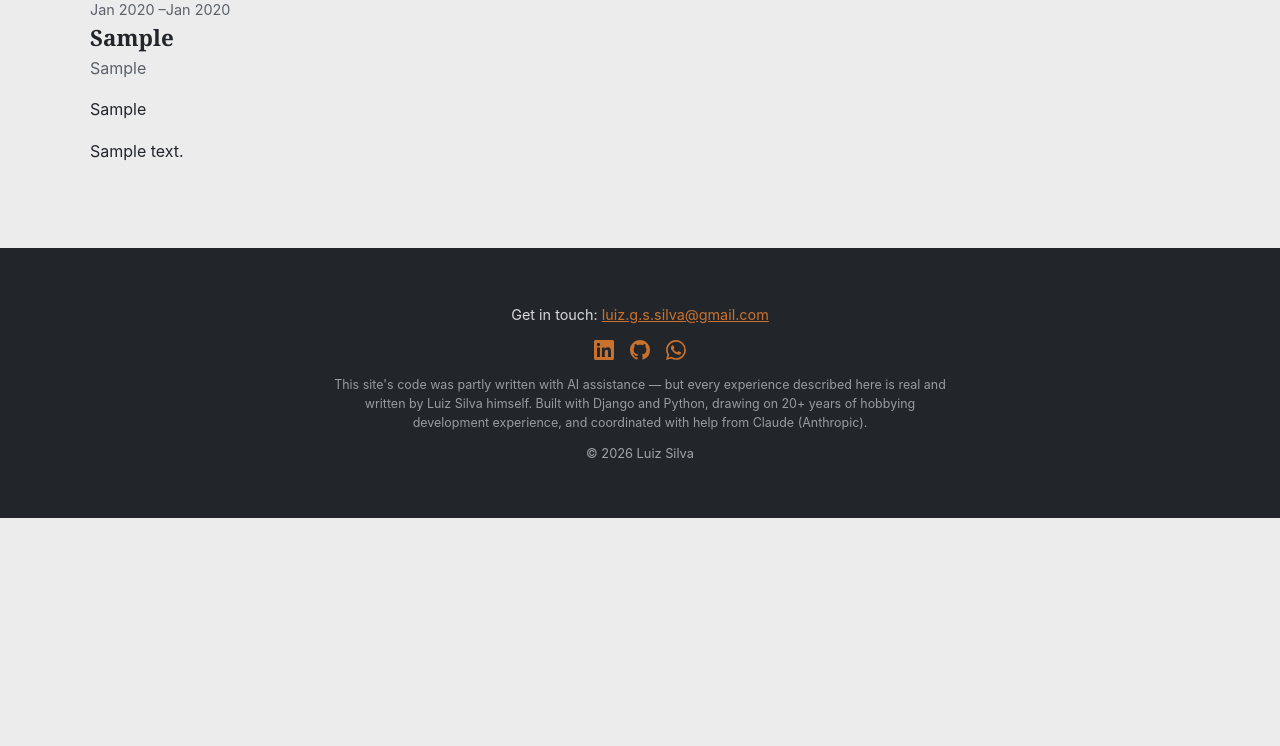
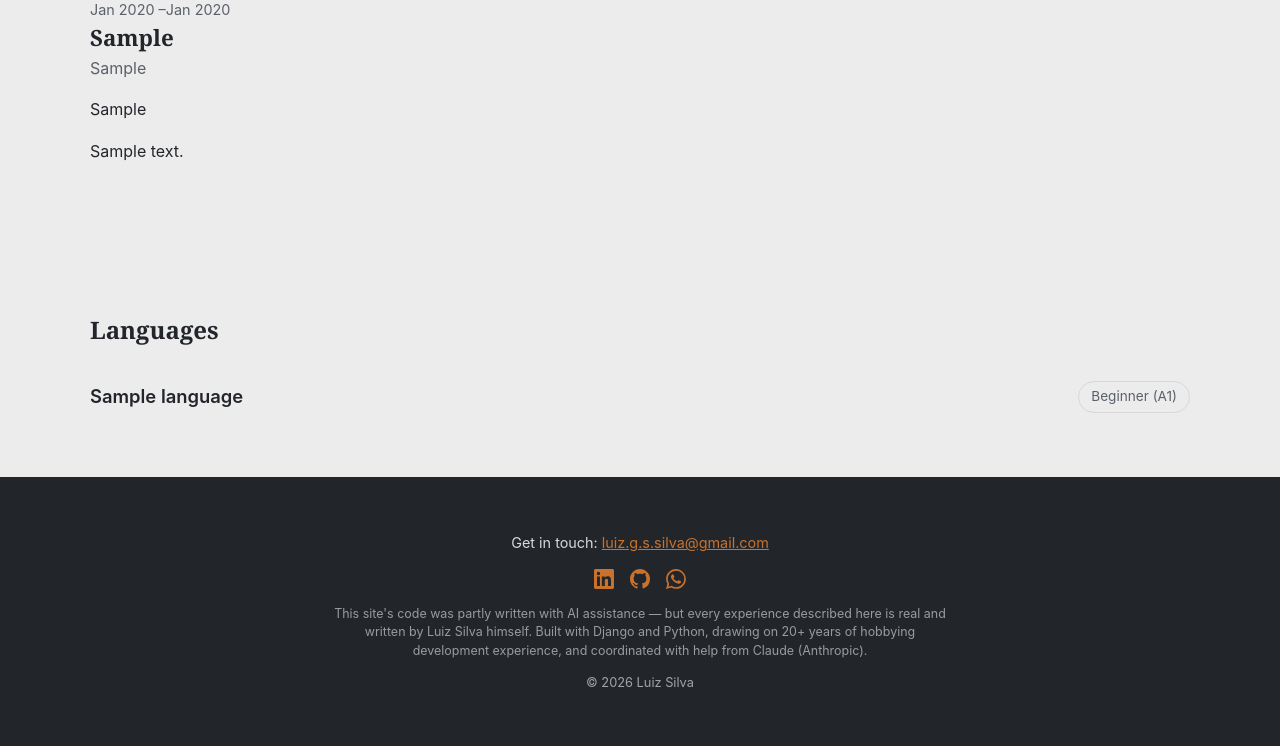
Before and after one commit to botafogoluiz/about, a Django app: page /en/ in a window 1280 px wide. Shown: the part 1465-2211 px from the top of the page. Before the commit the page ends 1983 px from the top, so only its background shows below. Run offline with Django 5.2, Linux system fonts and the light colour scheme; tables that the repository leaves empty hold one stand-in row (values such as "Sample post"); grey boxes marked "Sample" are stand-in pictures; some libraries are stand-ins or nearby versions.

Commit message:
Add a Languages section to the About page
New timeline.Language model: translated free-text name plus a single
proficiency dropdown combining the fluency label and CEFR level (e.g.
"Advanced (C1)"). Rendered as a new homepage section below Education
(EN/PT-BR, hidden if empty), admin wired up with the same AI Translate
button as the rest of the timeline app.

Co-Authored-By: Claude Sonnet 5 <noreply@anthropic.com>

```diff
--- a/core/static/core/css/main.css
+++ b/core/static/core/css/main.css
@@ -534,6 +534,45 @@ a.company-name {
     text-overflow: ellipsis;
 }
 
+.languages-section {
+    background: var(--color-surface);
+    padding: 3rem 1.25rem;
+}
+
+.languages-list {
+    max-width: var(--max-width);
+    margin: 0 auto;
+}
+
+.language-item {
+    display: flex;
+    justify-content: space-between;
+    align-items: center;
+    gap: 1rem;
+    padding: 1rem 0;
+    border-bottom: 1px solid var(--color-border);
+}
+
+.language-item:last-child {
+    border-bottom: none;
+}
+
+.language-name {
+    font-size: clamp(1rem, 3.5vw, 1.15rem);
+    font-weight: 600;
+    text-align: left;
+}
+
+.language-proficiency {
+    font-size: 0.85rem;
+    color: var(--color-text-muted);
+    background: var(--color-bg);
+    border: 1px solid var(--color-border);
+    border-radius: 999px;
+    padding: 0.25rem 0.75rem;
+    white-space: nowrap;
+}
+
 .evidence-list {
     list-style: none;
     padding: 0;
--- a/timeline/models.py
+++ b/timeline/models.py
@@ -1,4 +1,5 @@
 from django.db import models
+from django.utils.translation import gettext_lazy as _
 
 
 class Profile(models.Model):
@@ -59,6 +60,26 @@ class Education(models.Model):
         return f"{self.degree} — {self.institution}"
 
 
+class Language(models.Model):
+    class Proficiency(models.TextChoices):
+        A1 = "a1", _("Beginner (A1)")
+        A2 = "a2", _("Elementary (A2)")
+        B1 = "b1", _("Intermediate (B1)")
+        B2 = "b2", _("Upper Intermediate (B2)")
+        C1 = "c1", _("Advanced (C1)")
+        C2 = "c2", _("Proficient (C2)")
+        NATIVE = "native", _("Native")
+
+    name = models.CharField(max_length=100)
+    proficiency = models.CharField(max_length=10, choices=Proficiency.choices)
+
+    class Meta:
+        ordering = ["-proficiency"]
+
+    def __str__(self):
+        return f"{self.name} ({self.get_proficiency_display()})"
+
+
 class Evidence(models.Model):
     class EvidenceType(models.TextChoices):
         IMAGE = "image", "Image"
--- a/timeline/templates/timeline/home.html
+++ b/timeline/templates/timeline/home.html
@@ -86,6 +86,20 @@
         {% endfor %}
     </div>
 </section>
+
+{% if languages %}
+<section class="languages-section">
+    <div class="languages-list">
+        <h2>{% translate "Languages" %}</h2>
+        {% for lang in languages %}
+        <div class="language-item">
+            <span class="language-name">{{ lang.name }}</span>
+            <span class="language-proficiency">{{ lang.get_proficiency_display }}</span>
+        </div>
+        {% endfor %}
+    </div>
+</section>
+{% endif %}
 {% endblock %}
 
 {% block extra_body %}
--- a/timeline/views.py
+++ b/timeline/views.py
@@ -1,6 +1,6 @@
 from django.shortcuts import render
 
-from .models import Education, Experience, Profile
+from .models import Education, Experience, Language, Profile
 
 
 def timeline_home(request):
@@ -8,8 +8,14 @@ def timeline_home(request):
     profile = Profile.objects.first()
     experiences = Experience.objects.all()
     education = Education.objects.all()
+    languages = Language.objects.all()
     return render(
         request,
         "timeline/home.html",
-        {"profile": profile, "experiences": experiences, "education": education},
+        {
+            "profile": profile,
+            "experiences": experiences,
+            "education": education,
+            "languages": languages,
+        },
     )
```
Also changed, not shown: timeline/admin.py (+7 -1 lines), timeline/translation.py (+6 -1 lines), locale/pt_BR/LC_MESSAGES/django.po, timeline/migrations/0004_language.py (added), 1 other file.
